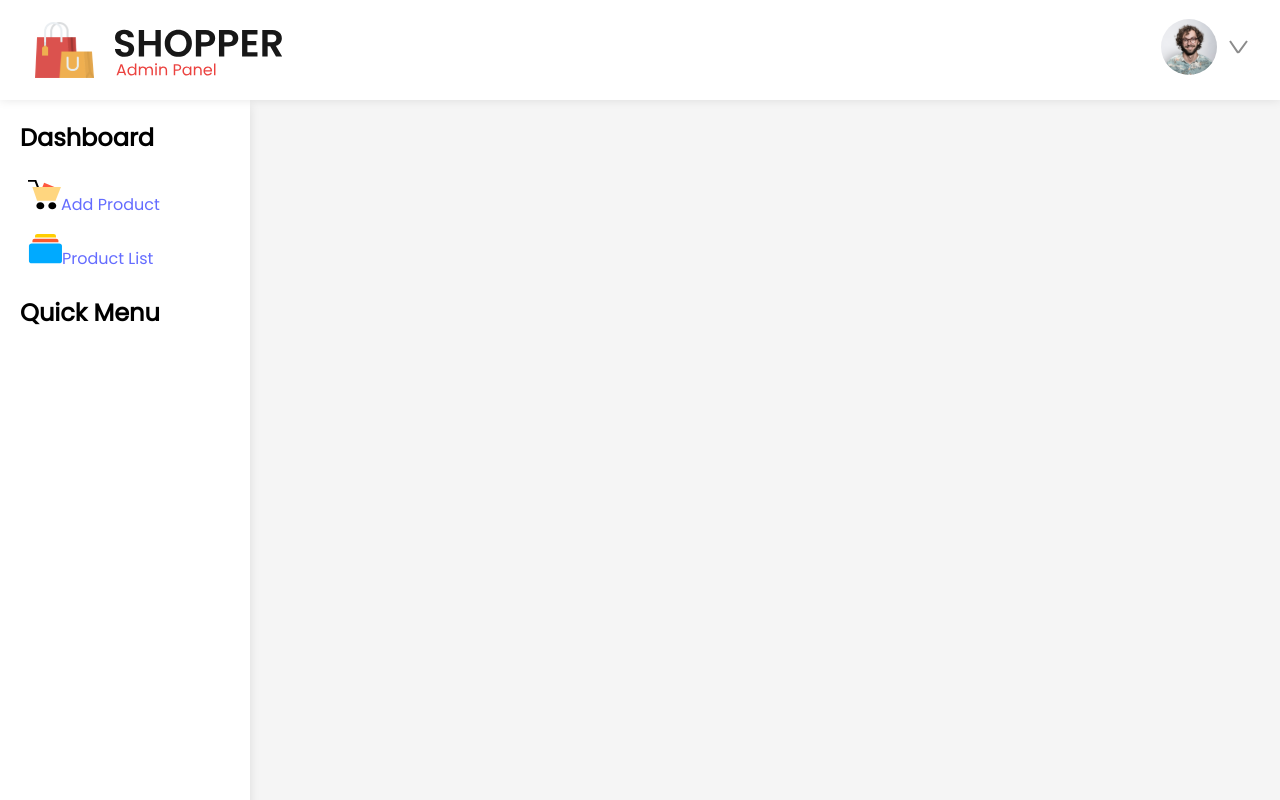
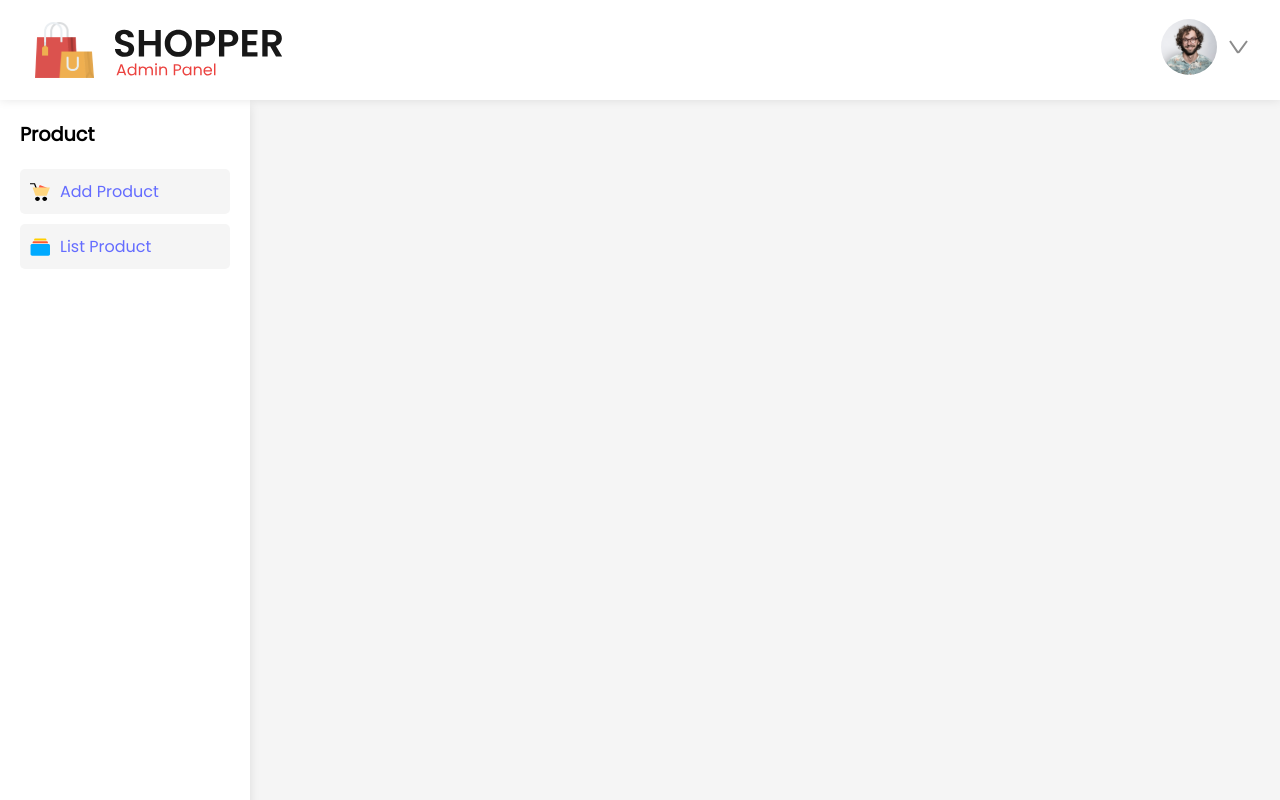
Before and after one commit to ArnaldoGonzalez81318/React-E-Commerce, a React (Vite) app in the folder admin/: page / in a window 1280 px wide. Built offline with nearby package versions, Linux system fonts and the light colour scheme.

Commit message:
Update Sidebar.jsx

```diff
--- a/admin/src/Components/Sidebar/Sidebar.jsx
+++ b/admin/src/Components/Sidebar/Sidebar.jsx
@@ -7,27 +7,25 @@ import './Sidebar.css'
 const Sidebar = () => {
   return (
     <div className="sidebar">
-      <div className="sidebarWrapper">
-        <div className="sidebarMenu">
-          <h3 className="sidebarTitle">Dashboard</h3>
-          <ul className="sidebarList">
+      <div className="sidebar-wrapper">
+        <div className="sidebar-menu">
+          <h3 className="sidebar-title">Product</h3>
+          <ul className="sidebar-list">
             <Link to="/add-product" className="link">
-              <li className="sidebarListItem">
-                <img src={addProductIcon} alt="Add Product" className="sidebarIcon" />
-                <span className="sidebarListItemText">Add Product</span>
+              <li className="sidebar-list-item">
+                <img src={addProductIcon} alt="Add Product" className="sidebar-list-item-icon" />
+                <span className="sidebar-list-item-text">Add Product</span>
               </li>
             </Link>
             <Link to="/product-list" className="link">
-              <li className="sidebarListItem">
-                <img src={listProductIcon} alt="List Product" className="sidebarIcon" />
-                <span className="sidebarListItemText">Product List</span>
+              <li className="sidebar-list-item">
+                <img src={listProductIcon} alt="List Product" className="sidebar-list-item-icon" />
+                <span className="sidebar-list-item-text">List Product</span>
               </li>
             </Link>
           </ul>
         </div>
-        <div className="sidebarMenu">
-          <h3 className="sidebarTitle">Quick Menu</h3>
-        </div>
+        <div className="sidebar-menu"></div>
       </div>
     </div>
   )
```
